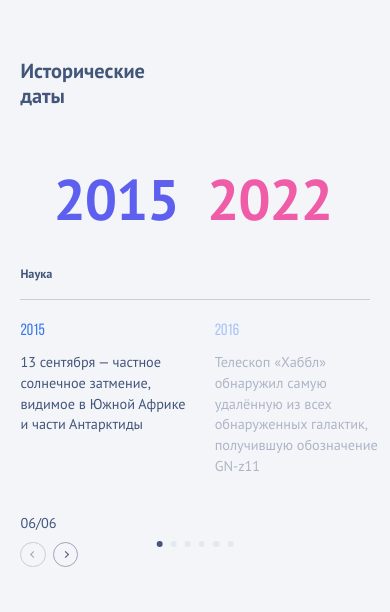
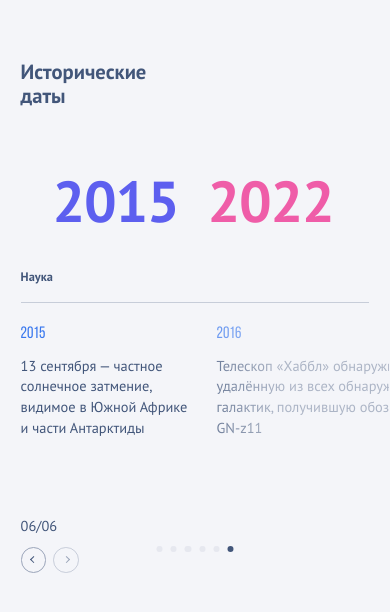
Before and after one commit to AnnetDev/my-timeline-project, a React app: page / in a window 390 px wide. Shown: the top 612 px of the page. Built offline with nearby package versions, Linux system fonts and the light colour scheme.

Commit message:
prepared for deploy

```diff
--- a/src/components/blocks/timeline/Timeline.tsx
+++ b/src/components/blocks/timeline/Timeline.tsx
@@ -65,7 +65,7 @@ const Timeline: React.FC = () => {
     const [activeIndex, setActiveIndex] = useState(initialIndex);
     const [startYear, setStartYear] = useState(slidesData[initialIndex].startYear);
     const [endYear, setEndYear] = useState(slidesData[initialIndex].endYear);
-    const [detailKey, setDetailKey] = useState(0); // не обязательно менять
+    const [detailKey, setDetailKey] = useState(0);
     const currentDetails = slidesData[activeIndex].details;
     const detailRef = useRef<HTMLDivElement>(null);
     const isMobile = useIsMobile();
@@ -87,7 +87,7 @@ const Timeline: React.FC = () => {
 
         gsap.to(state, {
             rotation: newRotation,
-            duration: 0.7,
+            duration: 0.5,
             ease: "power2.out",
             onUpdate: () => {
                 el.style.setProperty("--rotation", `${state.rotation.toFixed(2)}deg`);
@@ -102,6 +102,15 @@ const Timeline: React.FC = () => {
         rotateTo(activeIndex);
     }, [activeIndex]);
 
+    useEffect(() => {
+        const handleResize = () => {
+            rotateTo(activeIndex);
+        };
+
+        window.addEventListener("resize", handleResize);
+        return () => window.removeEventListener("resize", handleResize);
+    }, [activeIndex]);
+
     const handleBulletClick = (index: number) => {
         if (swiper.current) {
             swiper.current.slideTo(index);
@@ -111,36 +120,36 @@ const Timeline: React.FC = () => {
 
     const handleSlideChange = (swiperInstance: any) => {
         const newIndex = swiperInstance.activeIndex;
+        const titleEl = swiperInstance.slides[newIndex].querySelector('h2');
 
-        if (detailRef.current) {
-            gsap.to(detailRef.current, {
-                opacity: 0,
-                ...(isMobile && { y: -20 }),
-                duration: isMobile ? 0.4 : 0.9,
-                ease: "power2.out",
-                onComplete: () => {
+        gsap.to('.swiper-slide h2', { opacity: 0, duration: 0.2, ease: 'power1.out' });
+
+        setTimeout(() => {
             setActiveIndex(newIndex);
             setStartYear(slidesData[newIndex].startYear);
             setEndYear(slidesData[newIndex].endYear);
-                    setDetailKey((prev) => prev + 1);
-                },
-            });
+            setDetailKey(k => k + 1);
+            if (titleEl) {
+                gsap.fromTo(
+                    titleEl,
+                    { opacity: 0 },
+                    { opacity: 1, duration: 0.6, ease: "power1.out", delay: 0.1 }
+                );
             }
+        }, isMobile ? 200 : 300);
     };
 
     useEffect(() => {
-        if (detailRef.current) {
         gsap.fromTo(
             detailRef.current,
             { opacity: 0, ...(isMobile && { y: 20 }) },
             {
                 opacity: 1,
                 ...(isMobile && { y: 0 }),
-                    duration: isMobile ? 0.4 : 0.3,
+                duration: isMobile ? 0.7 : 0.9,
                 ease: "power2.out",
             }
         );
-        }
     }, [detailKey, isMobile]);
 
     return (
@@ -155,8 +164,6 @@ const Timeline: React.FC = () => {
                 {isMobile && <div className="custom-swiper-pagination" />}
 
                 <TimelineWrapper>
-
-                    <StyledTimelineSwiper>
                     <SlideCounterWrapper>
                         <SlideCounter>
                             <CurrentSlide>{String(activeIndex + 1).padStart(2, "0")}</CurrentSlide>
@@ -164,41 +171,44 @@ const Timeline: React.FC = () => {
                             <TotalSlides>{String(slidesData.length).padStart(2, "0")}</TotalSlides>
                         </SlideCounter>
                     </SlideCounterWrapper>
+                    <StyledTimelineSwiper>
+
 
                         <Swiper
-                            style={{ position: "relative", width: "100%", height: "100%" }}
+                            initialSlide={initialIndex}
+                            onSwiper={(swiperInstance) => {
+                                swiper.current = swiperInstance;
+                                setActiveIndex(swiperInstance.activeIndex);
+                                if (
+                                    swiperInstance.params.navigation &&
+                                    typeof swiperInstance.params.navigation !== "boolean"
+                                ) {
+                                    swiperInstance.params.navigation.prevEl = prevRef.current;
+                                    swiperInstance.params.navigation.nextEl = nextRef.current;
+                                }
+                            }}
                             modules={[Navigation, Pagination]}
-                            // onSwiper={(s) => (swiper.current = s)}
                             slidesPerView={1}
                             allowTouchMove={false}
                             speed={0}
-                            // navigation={
-                            //     {
-                            //         nextEl: '.swiper-button-next-main',
-                            //         prevEl: '.swiper-button-prev-main',
-                            //     }
-                            // }
                             onBeforeInit={(swiperInstance) => {
                                 swiper.current = swiperInstance;
                                 if (swiperInstance.params.navigation && typeof swiperInstance.params.navigation !== "boolean") {
                                     swiperInstance.params.navigation.prevEl = prevRef.current;
                                     swiperInstance.params.navigation.nextEl = nextRef.current;
                                 }
-
                             }}
                             navigation={{
                                 prevEl: prevRef.current,
                                 nextEl: nextRef.current,
                             }}
-
                             pagination={isMobile
                                 ? {
-                                    el: ".custom-swiper-pagination", // ВАЖНО: указали внешний контейнер
+                                    el: ".custom-swiper-pagination",
                                     clickable: true,
                                 }
                                 : false}
                             onSlideChange={handleSlideChange}
-
                         >
                             {slidesData.map((slide: MainSlide, index: number) => (
                                 <SwiperSlide
@@ -222,7 +232,6 @@ const Timeline: React.FC = () => {
                                         </Range>
                                     </SlideBox>
                                 </SwiperSlide>
-
                             ))}
                         </Swiper>
                         {!isMobile && (
@@ -265,28 +274,40 @@ const Timeline: React.FC = () => {
                         <h2>{slidesData[activeIndex].title}</h2>
                         <Swiper
                             modules={[Navigation]}
+                            loop={false}
+                            // slidesOffsetAfter={20}
                             navigation={{
+                                prevEl: ".swiper-button-prev-details",
                                 nextEl: ".swiper-button-next-details",
-                                prevEl: ".swiper-button-prev-details",
                             }}
                             breakpoints={{
                                 0: {
-                                    slidesPerView: 1.1,
+                                    slidesPerView: 'auto',
                                     spaceBetween: 25,
                                     centeredSlides: false,
-                                    loop: false,
-                                    // slidesOffsetBefore: 40,
+                                    slidesOffsetAfter: 140,
+                                },
+                                480: {
+                                    slidesPerView: 'auto',
+                                    spaceBetween: 35,
+                                    centeredSlides: false,
+                                    slidesOffsetAfter: 250,
+                                },
+                                768: {
+                                    slidesPerView: 'auto',
+                                    spaceBetween: 45,
+                                    centeredSlides: false,
+                                    slidesOffsetAfter: 400,
                                 },
                                 1024: {
-                                    slidesPerView: 3,
-                                    spaceBetween: 80,
+                                    slidesPerView: 'auto',
+                                    slidesOffsetAfter: 30,
 
                                 },
                             }}
-
                         >
-                            {currentDetails.map((detail: DetailSlide, index: number) => (
-                                <SwiperSlide key={index}>
+                            {currentDetails.map((detail, idx) => (
+                                <SwiperSlide key={idx}>
                                     <CustomDetailsSwiperSlide>
                                         <h3>{detail.year}</h3>
                                         <p>{detail.description}</p>
--- a/src/components/blocks/timeline/styles/details-swiper.ts
+++ b/src/components/blocks/timeline/styles/details-swiper.ts
@@ -2,16 +2,8 @@ import styled from "styled-components";
 import { size, sizePlus } from "../../../utils/size";
 // margin: 0 0  ${sizePlus(23)};
 
-
 export const CustomDetailsSwiperSlide = styled.div`
   transition: opacity 0.3s ease;
-
-  .swiper-slide.swiper-slide-active {
-    opacity: 1;
-  }
-  .swiper-slide.swiper-slide-next {
-    opacity: 0.2;
-  }
 `;
 
 export const StyledDetailsSwiper = styled.div`
@@ -20,7 +12,6 @@ export const StyledDetailsSwiper = styled.div`
 
   @media (max-width: 1024px) {
     margin: 0 0 ${sizePlus(87)};
-
   }
   h2 {
     display: none;
@@ -46,18 +37,28 @@ export const StyledDetailsSwiper = styled.div`
   }
 
   .swiper-wrapper {
+    max-width: ${size(1360)};
+
     @media (max-width: 1024px) {
+      max-width: unset;
       width: 100%;
     }
   }
 
   .swiper {
-    max-width: ${size(1280)};
+    max-width: ${size(1282)};
 
     @media (max-width: 1024px) {
       max-width: unset;
-      /* width: 100%; */
+      padding: 0 0 20px;
       margin: 0 ${sizePlus(-20)} 0 0;
+
+      mask-image: linear-gradient(
+        90deg,
+        rgba(0, 0, 0, 1) 50%,
+        rgba(0, 0, 0, 0.8) 50%,
+        rgba(0, 0, 0, 0.4) 70%
+      );
     }
   }
 
@@ -68,29 +69,46 @@ export const StyledDetailsSwiper = styled.div`
     min-height: ${size(135)};
     overflow-y: auto;
     -webkit-overflow-scrolling: touch;
+    margin-right: ${size(80)};
 
     &:nth-child(2n) {
       max-width: ${size(400)};
       min-width: ${size(400)};
-
     }
 
     @media (max-width: 1024px) {
+      width: ${sizePlus(166)};
       max-width: ${sizePlus(166)};
+      min-width: ${sizePlus(166)};
       transition: opacity 0.3s ease;
       min-height: ${size(114)};
-
+      margin-right: unset;
 
       &:nth-child(2n) {
+        all: unset;
+        width: ${sizePlus(166)};
         max-width: ${sizePlus(166)};
-        min-width: unset;
+        min-width: ${sizePlus(166)};
+        min-height: ${size(114)};
+        cursor: pointer;
+        margin-right: unset;
+      }
+
+      &:nth-child(2) {
+        all: unset;
+        width: ${sizePlus(240)};
+        max-width: ${sizePlus(240)};
+        min-width: ${sizePlus(240)};
+        min-height: ${size(114)};
+        cursor: pointer;
+        margin-right: unset;
       }
     }
   }
 
   .swiper-slide.swiper-slide-next {
     @media (max-width: 1024px) {
-      opacity: 0.4;
+      /* opacity: 0.4; */
     }
   }
 
@@ -109,8 +127,6 @@ export const StyledDetailsSwiper = styled.div`
       font-weight: 400;
       font-size: ${sizePlus(16)};
       margin: 0 0 13px;
-
-
     }
   }
 
@@ -161,6 +177,8 @@ export const StyledNavDetails = styled.div`
   }
 
   .swiper-button-prev-details {
+    margin: 0 0 0 ${size(-25)};
+
     &::after {
       position: absolute;
       content: "";
--- a/src/components/blocks/timeline/styles/timeline-swiper.ts
+++ b/src/components/blocks/timeline/styles/timeline-swiper.ts
@@ -3,7 +3,7 @@ import { size, sizePlus } from "../../../utils/size";
 
 export const StyledTimelineSwiper = styled.div`
   padding: 0 0 ${size(41)};
-  margin: 0 0  ${size(25)};
+  margin: 0 0 ${size(25)};
   width: 100%;
   display: flex;
   position: relative;
@@ -81,11 +81,13 @@ export const StyledTimelineSwiper = styled.div`
     font-weight: 700;
     font-size: ${size(20)};
     line-height: ${size(30)};
+
+    /* opacity: 0;
+    transition: none; */
     @media (max-width: 1024px) {
       display: none;
     }
   }
-
 `;
 
 export const SlideBox = styled.div`
@@ -169,7 +171,6 @@ export const StyledNavMain = styled.div`
   top: ${size(735)};
   left: ${size(80)};
 
-
   @media (max-width: 1024px) {
     margin: 0;
     gap: ${size(13)};
@@ -192,7 +193,9 @@ export const StyledNavMain = styled.div`
     position: relative;
     justify-content: center;
     align-items: center;
-    transition: opacity 0.3s ease, background-color 0.3s ease;
+    transition:
+      opacity 0.3s ease,
+      background-color 0.3s ease;
 
     @media (max-width: 1024px) {
       width: ${sizePlus(25)};
@@ -205,6 +208,7 @@ export const StyledNavMain = styled.div`
   }
 
   .swiper-button-prev-main {
+    margin: 0;
     &::after {
       position: absolute;
       content: "";
@@ -216,11 +220,13 @@ export const StyledNavMain = styled.div`
 
       @media (max-width: 1024px) {
         border-width: 0 ${sizePlus(1)} ${sizePlus(1)} 0;
-        padding: ${sizePlus(2)};      }
+        padding: ${sizePlus(2)};
+      }
     }
   }
 
   .swiper-button-next-main {
+margin: 0;
     &::after {
       position: absolute;
       content: "";
@@ -239,6 +245,7 @@ export const StyledNavMain = styled.div`
   .swiper-button-prev-main.swiper-button-disabled,
   .swiper-button-next-main.swiper-button-disabled {
     opacity: 0.5;
+    pointer-events: none;
   }
 `;
 
@@ -248,7 +255,7 @@ export const CircularPaginationWrapper = styled.div`
   /* transform-origin: center center; */
   transition: transform 0.3s ease;
   z-index: 3;
-  --rotation: 0deg;                       /* начальная ротация */
+  --rotation: 0deg; /* начальная ротация */
   transform: rotate(var(--rotation));
   transform: rotate(var(--rotation, 0deg));
 
@@ -295,10 +302,10 @@ export const Bullet = styled.button<{ $active: boolean }>`
     position: absolute;
     top: 50%;
     left: 50%;
-    transform: translate(-50%, -50%)
-               rotate(calc(-1 * var(--rotation)));
-    /* убираем любые transition на transform, чтобы не было «дребезга» */
-    transition: opacity 0.3s ease;
+    transform: translate(-50%, -50%) rotate(calc(-1 * var(--rotation)));
+    transition:
+      opacity 0.3s ease,
+      transform 0.3s ease;
   }
 
   &:hover {
@@ -315,6 +322,7 @@ export const Bullet = styled.button<{ $active: boolean }>`
     font-size: ${size(20)};
     line-height: ${size(30)};
     letter-spacing: 0;
+    transform: translate(-50%, -50%) scale(1) rotate(calc(-1 * var(--rotation)));
   }
 
   &[data-active="true"] {
@@ -322,9 +330,7 @@ export const Bullet = styled.button<{ $active: boolean }>`
     width: ${size(56)};
     height: ${size(56)};
     background-color: #f4f5f9;
-    transform: translate(-50%, -50%)
-               rotate(calc(1 * var(--rotation)));
-
+    transform: translate(-50%, -50%) rotate(calc(1 * var(--rotation)));
   }
 `;
 
@@ -342,22 +348,19 @@ export const StyledCircleWrapper = styled.div`
   z-index: 2;
 `;
 
-
-
 export const SlideCounterWrapper = styled.div`
   display: flex;
   justify-content: center;
   align-items: center;
   margin-bottom: ${size(16)};
   position: absolute;
-  bottom: 14%;
+  bottom: 33%;
   left: ${size(40)};
 
   @media (max-width: 1024px) {
     margin-bottom: 0;
     left: unset;
-    bottom: unset;
-    top: ${sizePlus(344)};
+    bottom: ${sizePlus(-53)};
   }
 `;
 
--- a/src/components/utils/size.ts
+++ b/src/components/utils/size.ts
@@ -11,22 +11,18 @@ export const size = (maxPx: number): string => {
 
 
 export const sizePlus = (px: number): string => {
-    const minViewport = 320;  // минимальная ширина экрана
-    const maxViewport = 1023; // максимальная ширина экрана
+    const minViewport = 320;
+    const maxViewport = 1023;
+    const minSize = px;
+    const maxSize = px * 1.3;
 
-    const minSize = px; // минимальный размер, который указан в пикселях
-    const maxSize = px * 1.2; // уменьшенный коэффициент для более умеренного увеличения
-
-    // Вычисляем наклон (slope) и точку пересечения для fluid расчета
     const slope = (maxSize - minSize) / (maxViewport - minViewport);
     const yAxisIntersection = minSize - slope * minViewport;
 
-    // Создаем плавный расчет размера в зависимости от ширины экрана
     const fluid = `calc(${yAxisIntersection.toFixed(4)}px + ${(slope * 100).toFixed(4)}vw)`;
 
-    // Возвращаем итоговый размер с использованием clamp
     return `clamp(${minSize.toFixed(2)}px, ${fluid}, ${maxSize.toFixed(2)}px)`;
 };
 
 export const sizeNumber = (value: number): number =>
-    parseFloat(size(value)); // убирает единицы и возвращает число
+    parseFloat(size(value));
--- a/src/mocks/mockData.ts
+++ b/src/mocks/mockData.ts
@@ -53,8 +53,8 @@ export const slidesData: MainSlide[] = [
         endYear: 2004,
         details: [
             { year: 1999, description: "Премьера балета «Золушка» в постановке Жан-Кристофа Майо, сценография Эрнеста Пиньона" },
+            { year: 2002, description: "Премьера трилогии Тома Стоппарда «Берег утопии» в Королевском национальном театре, Лондон" },
             { year: 2000, description: "Возобновлено издание журнала «Театр»" },
-            { year: 2002, description: "Премьера трилогии Тома Стоппарда «Берег утопии» в Королевском национальном театре, Лондон" },
             { year: 2003, description: "Премьера спектакля «Магбет» с Патриком Стюартом в главной роли в Chichester Festival Theatre" },
             { year: 2004, description: "Театр National Theatre запускает проект NT Live — прямые трансляции спектаклей в кинотеатрах по всему миру" }
         ]
```
Also changed, not shown: 6 other files (tests, documents, lock files or other folders). Lines whose indentation alone changed are shown as unchanged.
